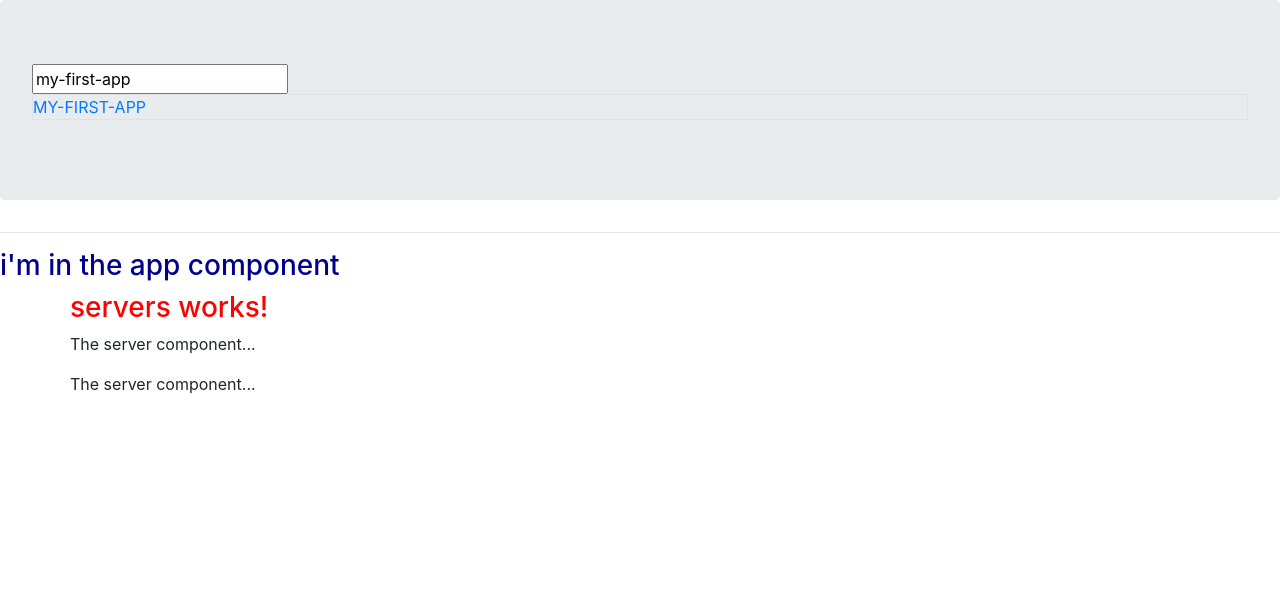
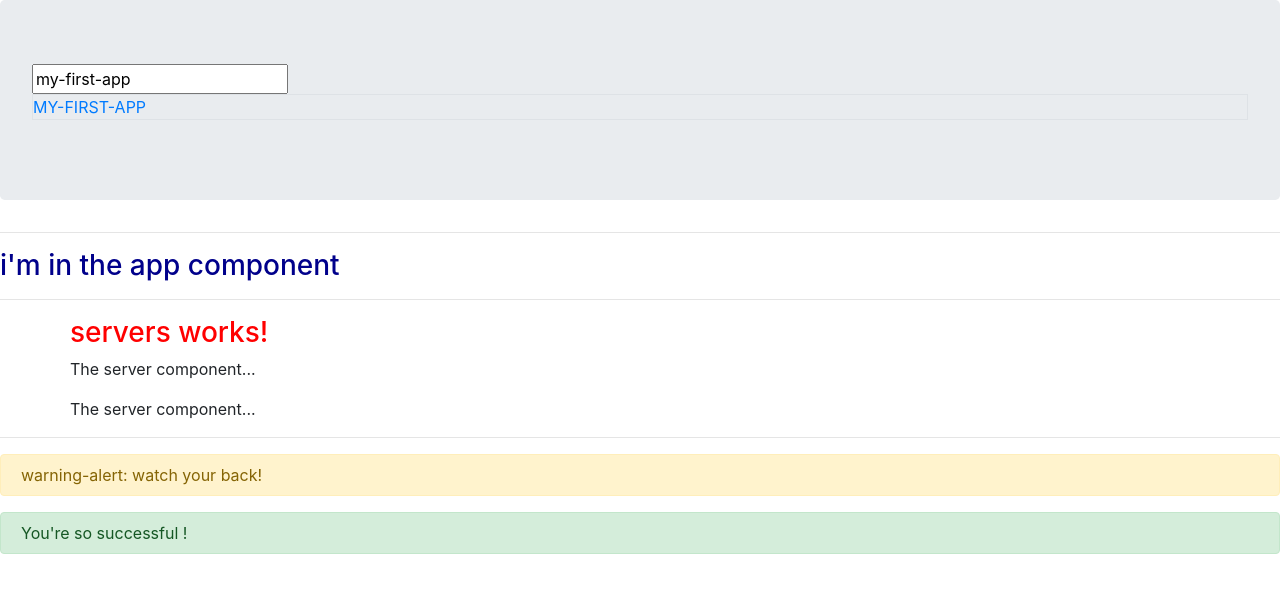
Before and after one commit to rachednemr/ionic-dream-app, an Angular app in the folder my-first-app/: page / in a window 1280 px wide. Shown: the top 592 px of the page. Built offline with nearby package versions, Linux system fonts and the light colour scheme.

Commit message:
adding new components

```diff
--- a/my-first-app/src/app/app.component.html
+++ b/my-first-app/src/app/app.component.html
@@ -5,4 +5,8 @@
 </div>
 <hr>
 <h3>i'm in the app component</h3>
+<hr>
 <app-servers></app-servers>
+<hr>
+<app-warning-alert></app-warning-alert>
+<app-success-alert></app-success-alert>
--- a/my-first-app/src/app/app.module.ts
+++ b/my-first-app/src/app/app.module.ts
@@ -4,12 +4,16 @@ import { FormsModule } from '@angular/forms';
 import { ServerComponent } from './server/server.component';
 import { AppComponent } from './app.component';
 import { ServersComponent } from './servers/servers.component';
+import { WarningAlertComponent } from './warning-alert/warning-alert.component';
+import { SuccessAlertComponent } from './success-alert/success-alert.component';
 
 @NgModule({
   declarations: [
     AppComponent,
     ServerComponent,
-    ServersComponent
+    ServersComponent,
+    WarningAlertComponent,
+    SuccessAlertComponent
   ],
   imports: [
     BrowserModule,
--- /dev/null
+++ b/my-first-app/src/app/success-alert/success-alert.component.html
@@ -0,0 +1,3 @@
+<div class="py-2 alert alert-success" role="alert">
+  <p class="mb-0">You're so successful !</p>
+</div>
--- /dev/null
+++ b/my-first-app/src/app/success-alert/success-alert.component.ts
@@ -0,0 +1,15 @@
+import { Component, OnInit } from '@angular/core';
+
+@Component({
+  selector: 'app-success-alert',
+  templateUrl: './success-alert.component.html',
+  styleUrls: ['./success-alert.component.css']
+})
+export class SuccessAlertComponent implements OnInit {
+
+  constructor() { }
+
+  ngOnInit(): void {
+  }
+
+}
--- /dev/null
+++ b/my-first-app/src/app/warning-alert/warning-alert.component.html
@@ -0,0 +1,3 @@
+<div class="py-2 alert alert-warning" role="alert">
+  <p class="mb-0">warning-alert: watch your back!</p>
+</div>
--- /dev/null
+++ b/my-first-app/src/app/warning-alert/warning-alert.component.ts
@@ -0,0 +1,15 @@
+import { Component, OnInit } from '@angular/core';
+
+@Component({
+  selector: 'app-warning-alert',
+  templateUrl: './warning-alert.component.html',
+  styleUrls: ['./warning-alert.component.css']
+})
+export class WarningAlertComponent implements OnInit {
+
+  constructor() { }
+
+  ngOnInit(): void {
+  }
+
+}
```
Also changed, not shown: my-first-app/src/app/success-alert/success-alert.component.css (added), my-first-app/src/app/warning-alert/warning-alert.component.css (added).
